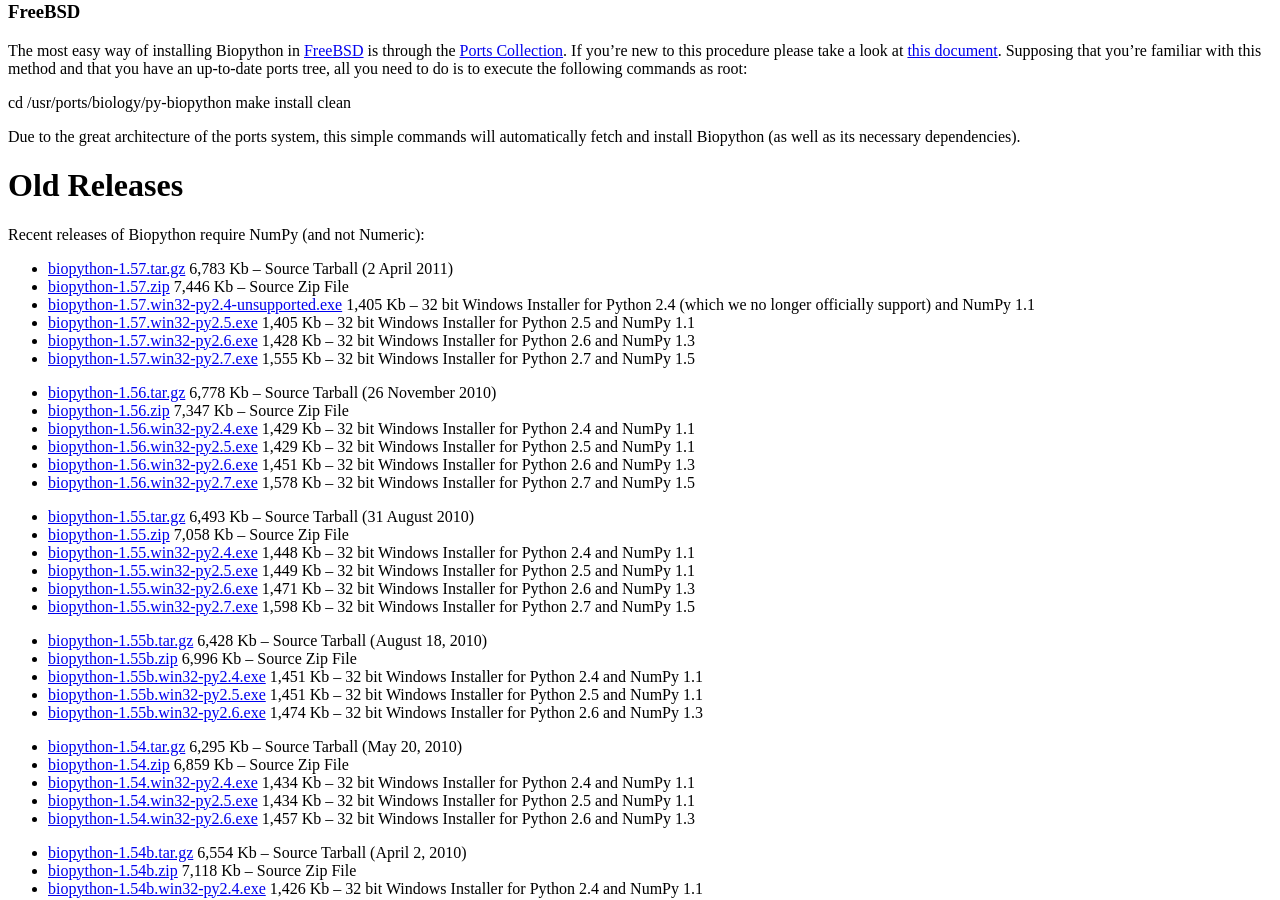
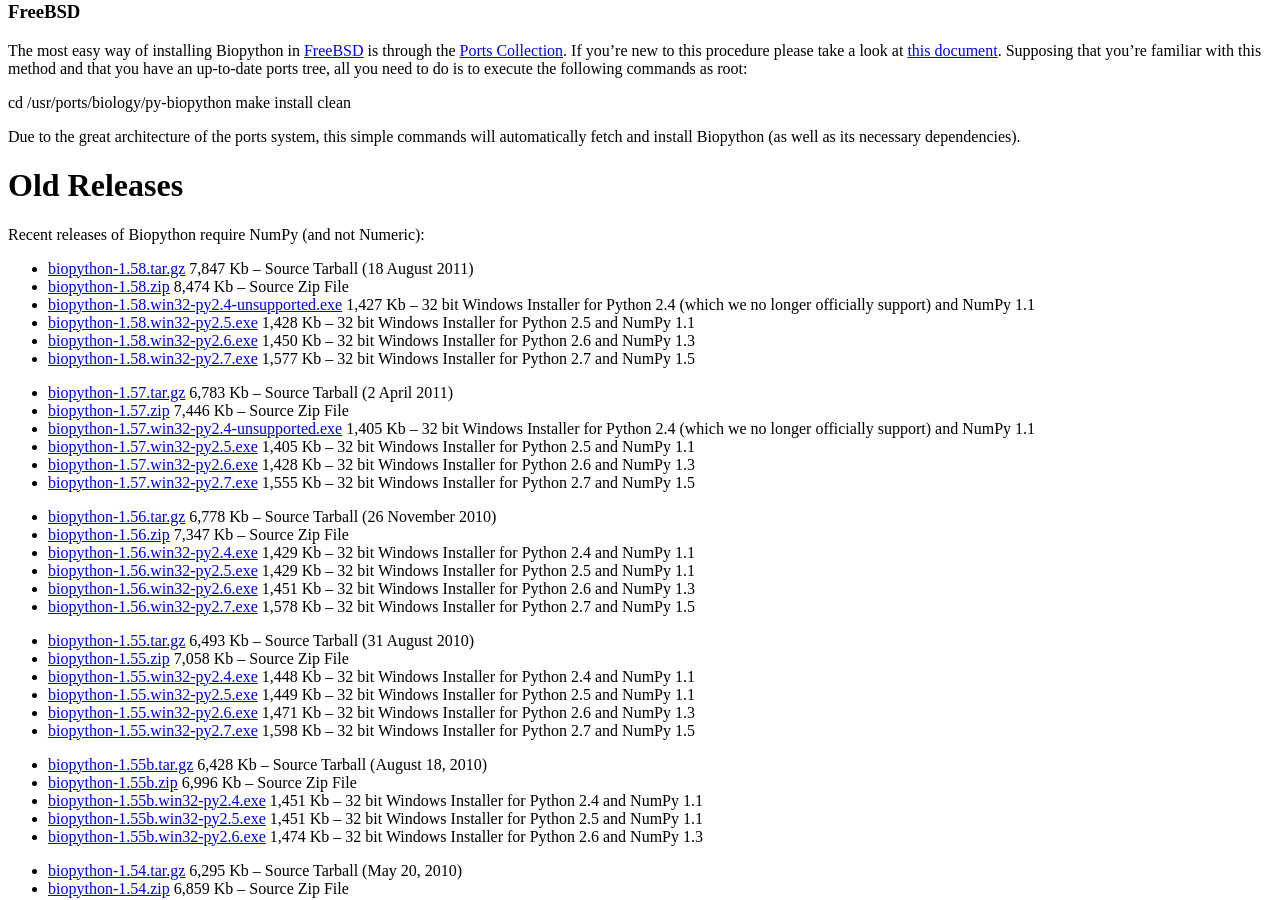
Before and after one commit to biopython/biopython.github.io, a Jekyll site: the page built from wiki/Download.md, in a window 1280 px wide and 900 px high, scrolled down 2355 px. Built offline with Jekyll 4.4.1, drawn with Linux system fonts in a browser that asks for light colours.

Commit message:
Move 1.58 to old section

```diff
--- a/wiki/Download.md
+++ b/wiki/Download.md
@@ -215,6 +215,22 @@ Old Releases
 ============
 
 Recent releases of Biopython require NumPy (and not Numeric):
+
+-   [biopython-1.58.tar.gz](http://biopython.org/DIST/biopython-1.58.tar.gz)
+    7,847 Kb -- Source Tarball (18 August 2011)
+-   [biopython-1.58.zip](http://biopython.org/DIST/biopython-1.58.zip)
+    8,474 Kb -- Source Zip File
+-   [biopython-1.58.win32-py2.4-unsupported.exe](http://biopython.org/DIST/biopython-1.58.win32-py2.4-unsupported.exe)
+    1,427 Kb -- 32 bit Windows Installer for Python 2.4 (which we no
+    longer officially support) and NumPy 1.1
+-   [biopython-1.58.win32-py2.5.exe](http://biopython.org/DIST/biopython-1.58.win32-py2.5.exe)
+    1,428 Kb -- 32 bit Windows Installer for Python 2.5 and NumPy 1.1
+-   [biopython-1.58.win32-py2.6.exe](http://biopython.org/DIST/biopython-1.58.win32-py2.6.exe)
+    1,450 Kb -- 32 bit Windows Installer for Python 2.6 and NumPy 1.3
+-   [biopython-1.58.win32-py2.7.exe](http://biopython.org/DIST/biopython-1.58.win32-py2.7.exe)
+    1,577 Kb -- 32 bit Windows Installer for Python 2.7 and NumPy 1.5
+
+<!-- -->
 
 -   [biopython-1.57.tar.gz](http://biopython.org/DIST/biopython-1.57.tar.gz)
     6,783 Kb -- Source Tarball (2 April 2011)
```
Also changed, not shown: 1 other file.
